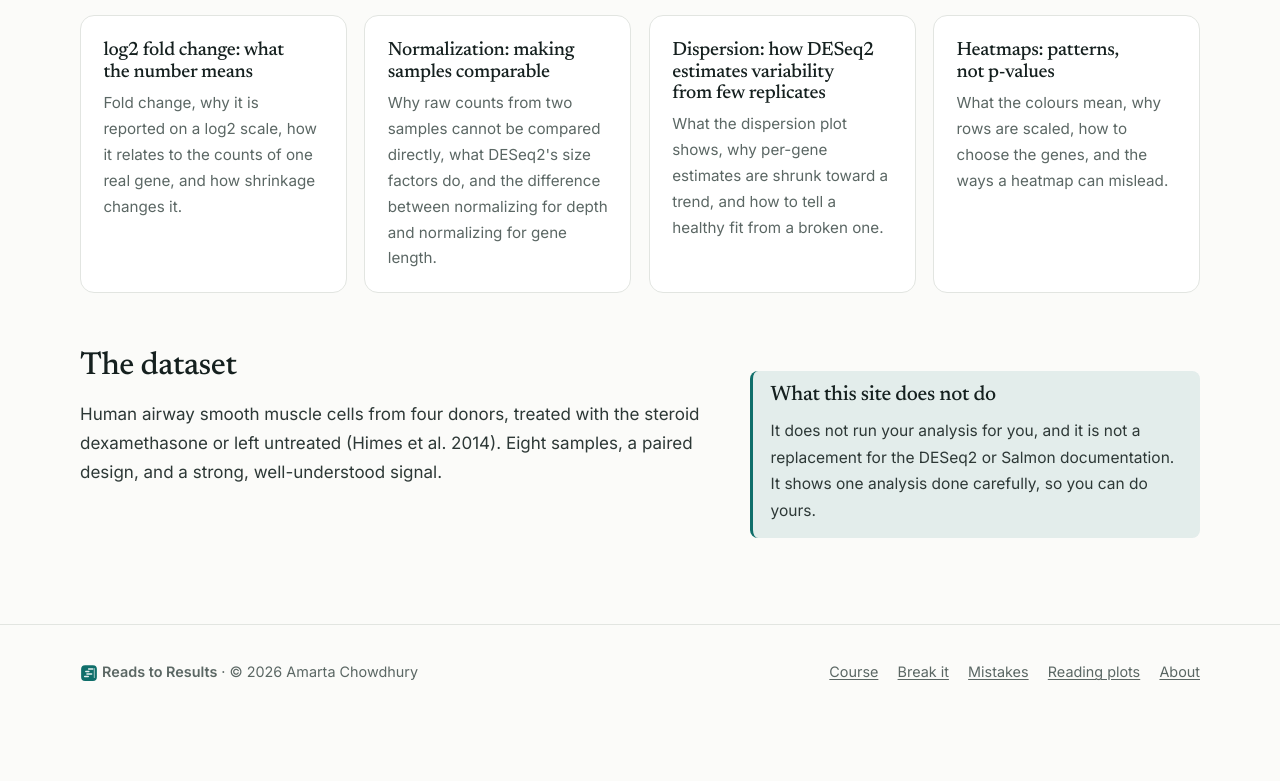
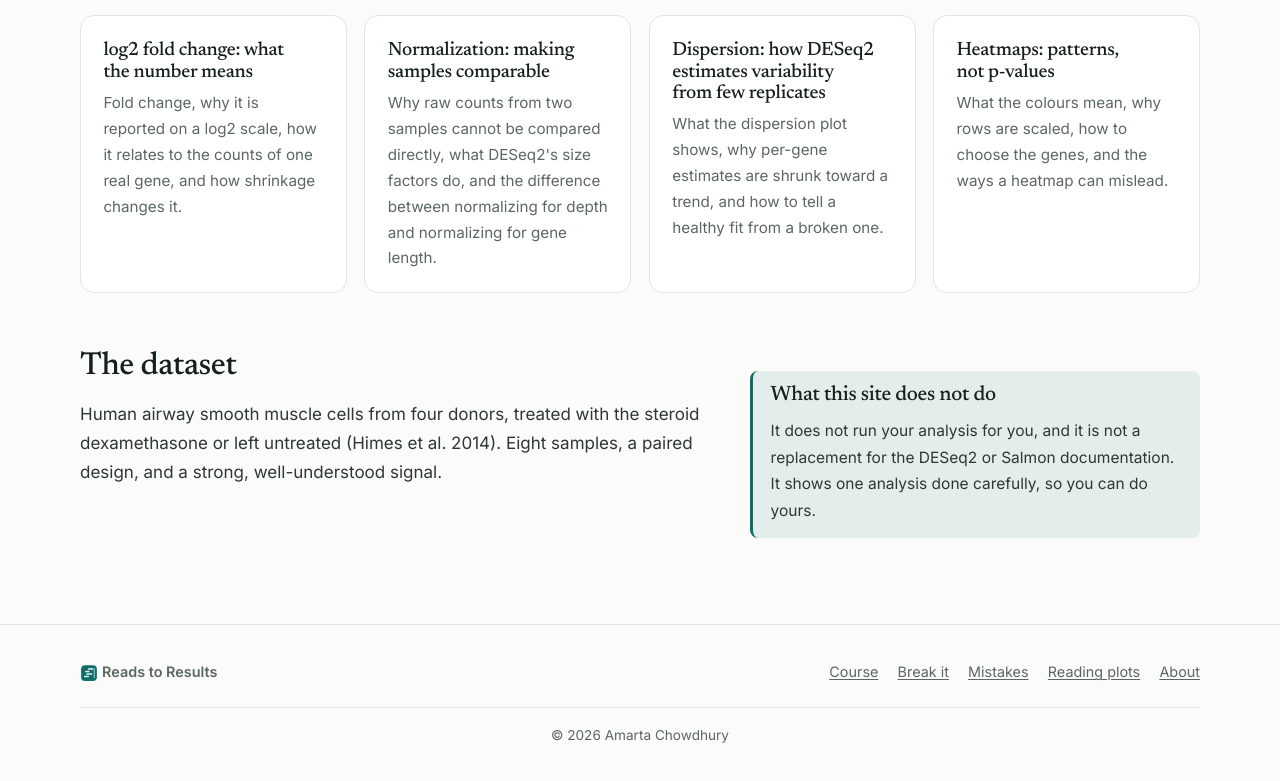
Before and after one commit to codingGrassLab/reads-to-results, an Astro site: page /reads-to-results/en/ in a window 1280 px wide. Shown: the part 2708-3489 px from the top of the page. Before the commit the page ends 3441 px from the top, so only its background shows below. Built offline with nearby package versions, Linux system fonts and the light colour scheme; Astro itself is replaced by a stand-in of ours; animation ran at ten frames a second.

Commit message:
Footer: copyright on its own line below the links

```diff
--- a/src/layouts/Base.astro
+++ b/src/layouts/Base.astro
@@ -94,12 +94,13 @@ const year = new Date().getFullYear();
       <div class="container">
         <div class="row">
           <div>
-            <div><Mark size={18} /> <strong>{siteName}</strong> · © {year} Amarta Chowdhury</div>
+            <div><Mark size={18} /> <strong>{siteName}</strong></div>
           </div>
           <ul>
             {nav.map((n) => <li><a href={n.href}>{n.label}</a></li>)}
           </ul>
         </div>
+        <p class="copy">© {year} Amarta Chowdhury</p>
       </div>
     </footer>
 
--- a/src/styles/global.css
+++ b/src/styles/global.css
@@ -202,6 +202,7 @@ figcaption { font-size: 0.9rem; color: var(--muted); margin-top: 0.6em; line-hei
 .site-footer { border-top: 1px solid var(--line); padding: 2.2rem 0 3rem; color: var(--muted); font-size: 0.9rem; }
 .site-footer .row { display: flex; flex-wrap: wrap; justify-content: space-between; gap: 1rem 2rem; }
 .site-footer a { color: var(--muted); }
+.site-footer .copy { margin: 1.4rem 0 0; padding-top: 1rem; border-top: 1px solid var(--line); text-align: center; font-size: 0.85rem; }
 .site-footer ul { list-style: none; display: flex; gap: 1.2rem; margin: 0; padding: 0; }
 
 /* download list */
```
